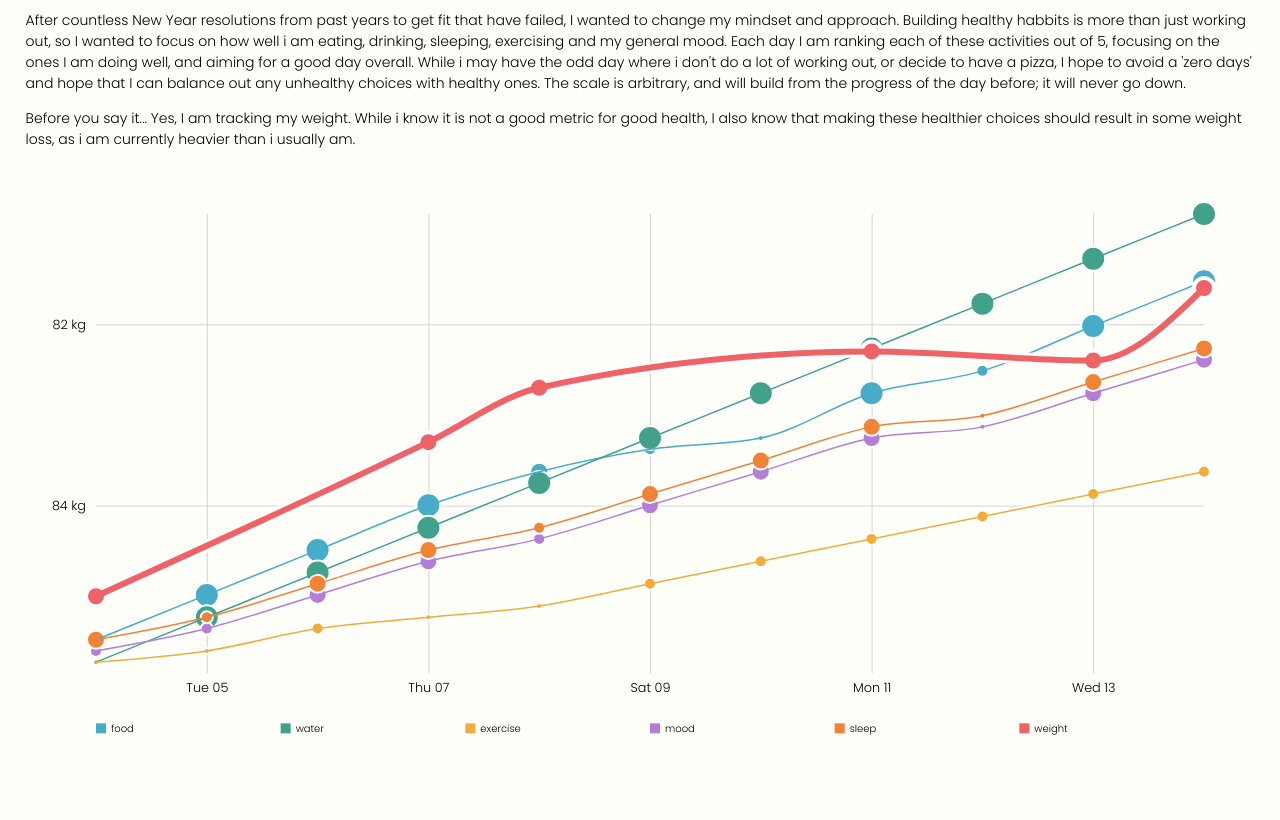
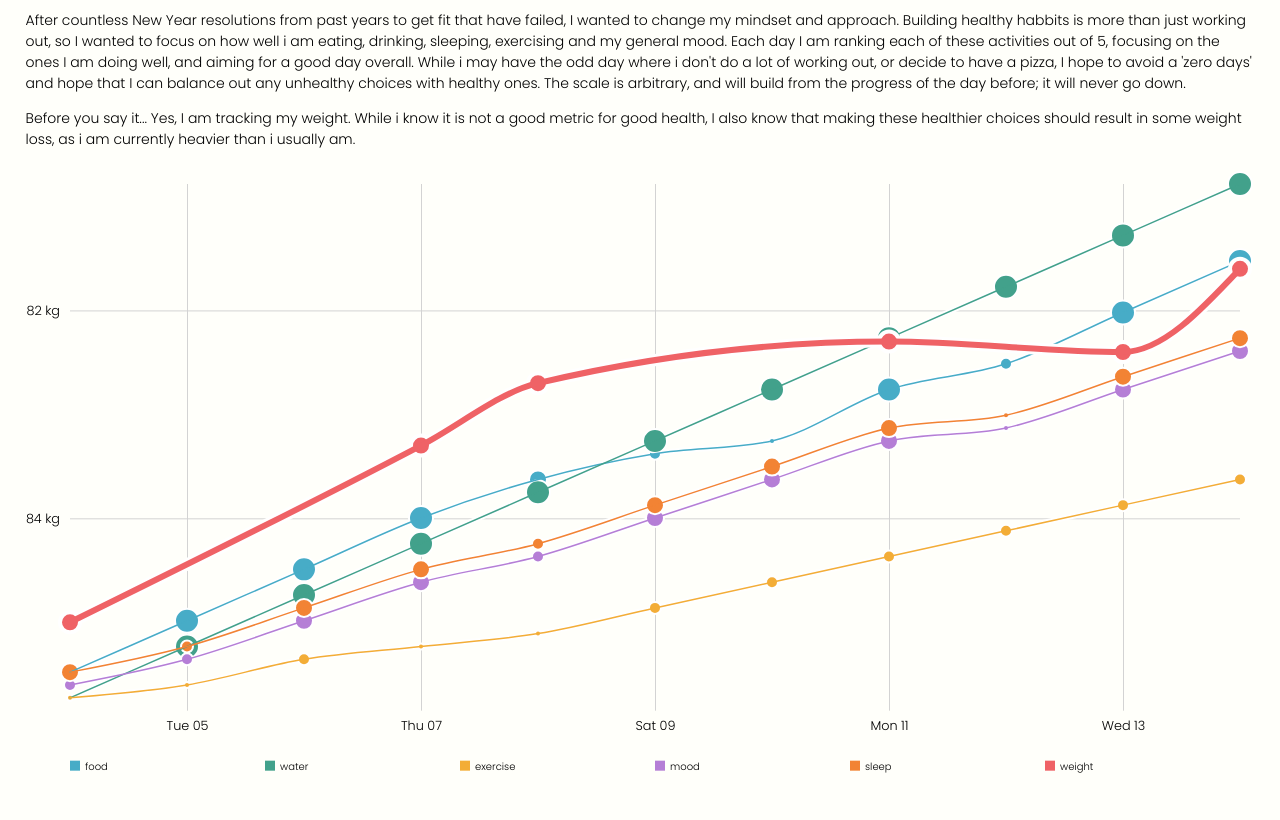
Before and after one commit to neil-oliver/Health-Tracker, a plain HTML site: page index.html in a window 1280 px wide. Shown: the part 72-892 px from the top of the page. Drawn offline with nearby package versions, Linux system fonts and the light colour scheme.

Commit message:
margin adjustments

```diff
--- a/index.html
+++ b/index.html
@@ -31,8 +31,11 @@
                 pointer-events: none;
                 border-style: solid;
             }
+            #description{
+                margin:0 2% 0 2%
+            }
             #vis-container{
-                margin:0 2% 0 2%
+                margin:0
             }
             p{
                 font-size: 14px;
@@ -56,13 +59,15 @@
     </head>
     <body>
         <h1>Health Tracker</h1>
-        <div id="vis-container">
+        <div id="description">
             <p>After countless New Year resolutions from past years to get fit that have failed, I wanted to change my mindset and approach.
             Building healthy habbits is more than just working out, so I wanted to focus on how well i am eating, drinking, sleeping, exercising and my general mood.
             Each day I am ranking each of these activities out of 5, focusing on the ones I am doing well, and aiming for a good day overall.
             While i may have the odd day where i don't do a lot of working out, or decide to have a pizza, I hope to avoid a 'zero days' and hope that I can balance out any unhealthy choices with healthy ones.
             The scale is arbitrary, and will build from the progress of the day before; it will never go down.</p>
             <p>Before you say it... Yes, I am tracking my weight. While i know it is not a good metric for good health, I also know that making these healthier choices should result in some weight loss, as i am currently heavier than i usually am.</p>
+        </div>
+        <div id="vis-container">
         </div>
     </body>
     <script src="https://d3js.org/d3.v6.min.js"></script>
@@ -79,9 +84,9 @@
         // margins for SVG
         const margin ={
             left:70,
-            right:50,
-            top:50,
-            bottom:100
+            right:40,
+            top:20,
+            bottom:80
         }
 
         // responsive width & height
```
